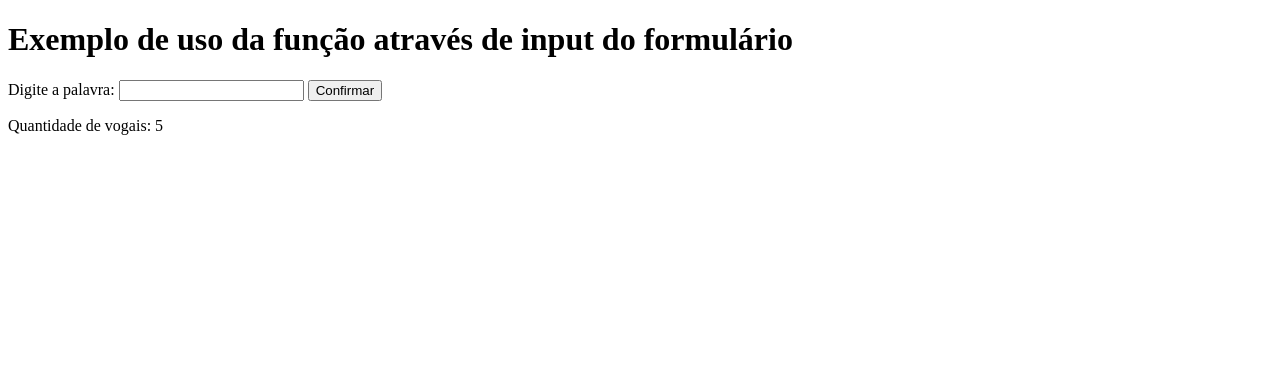
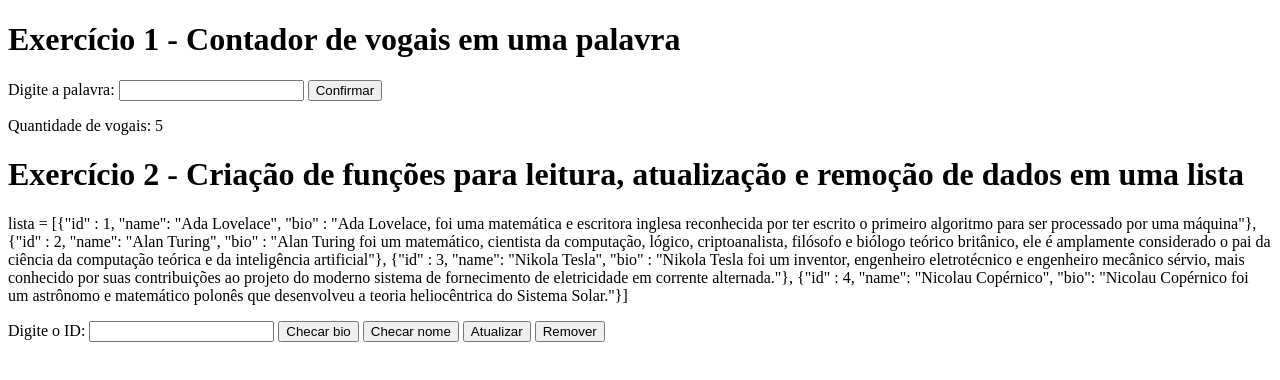
Before and after one commit to RCAS2021/orion-bootcamp-2024-exercicios-nivelamento, a website with bundled scripts: page public/index.html in a window 1280 px wide. Built offline with nearby package versions, Linux system fonts and the light colour scheme.

Commit message:
Criando formulário inicial

```diff
--- a/public/index.html
+++ b/public/index.html
@@ -3,10 +3,10 @@
 <head>
     <meta charset="UTF-8">
     <meta name="viewport" content="width=device-width, initial-scale=1.0">
-    <title>Exemplo Formulário</title>
+    <title>Exercicio 3</title>
 </head>
 <body>
-    <h1>Exemplo de uso da função através de input do formulário</h1>
+    <h1>Exercício 1 - Contador de vogais em uma palavra</h1>
     <form id="vogaisForm">
         <label>Digite a palavra:</label>
         <input type="text" id="palavra" name="palavra">
@@ -15,5 +15,22 @@
     <p id="resultado"></p>
 
     <script src="Exercicio-1/ex1.js"></script>
+
+    <h1>Exercício 2 - Criação de funções para leitura, atualização e remoção de dados em uma lista</h1>
+    <p id="lista">lista = [{"id" : 1, "name": "Ada Lovelace", "bio" : "Ada Lovelace, foi uma matemática e escritora inglesa reconhecida por ter escrito o primeiro algoritmo para ser processado por uma máquina"},
+        {"id" : 2, "name": "Alan Turing", "bio" : "Alan Turing foi um matemático, cientista da computação, lógico, criptoanalista, filósofo e biólogo teórico britânico, ele é amplamente considerado o pai da ciência da computação teórica e da inteligência artificial"},
+        {"id" : 3, "name": "Nikola Tesla", "bio" : "Nikola Tesla foi um inventor, engenheiro eletrotécnico e engenheiro mecânico sérvio, mais conhecido por suas contribuições ao projeto do moderno sistema de fornecimento de eletricidade em corrente alternada."},
+        {"id" : 4, "name": "Nicolau Copérnico", "bio": "Nicolau Copérnico foi um astrônomo e matemático polonês que desenvolveu a teoria heliocêntrica do Sistema Solar."}]</p>
+
+    <form id="listaForm">
+        <label>Digite o ID:</label>
+        <input type="text" id="id" name="id">
+        <button type="button" onclick="bioByIdImperativo()">Checar bio</button>
+        <button type="button" onclick="nameByIdImperativo()">Checar nome</button>
+        <button type="button" onclick="updateByIdImperativo()">Atualizar</button>
+        <button type="button" onclick="removeFromListImperativo()">Remover</button>
+        <p id="resultadoLista"></p>
+    </form>
+    <script src="Exercicio-2/ex2.js"></script>
 </body>
 </html>
```
